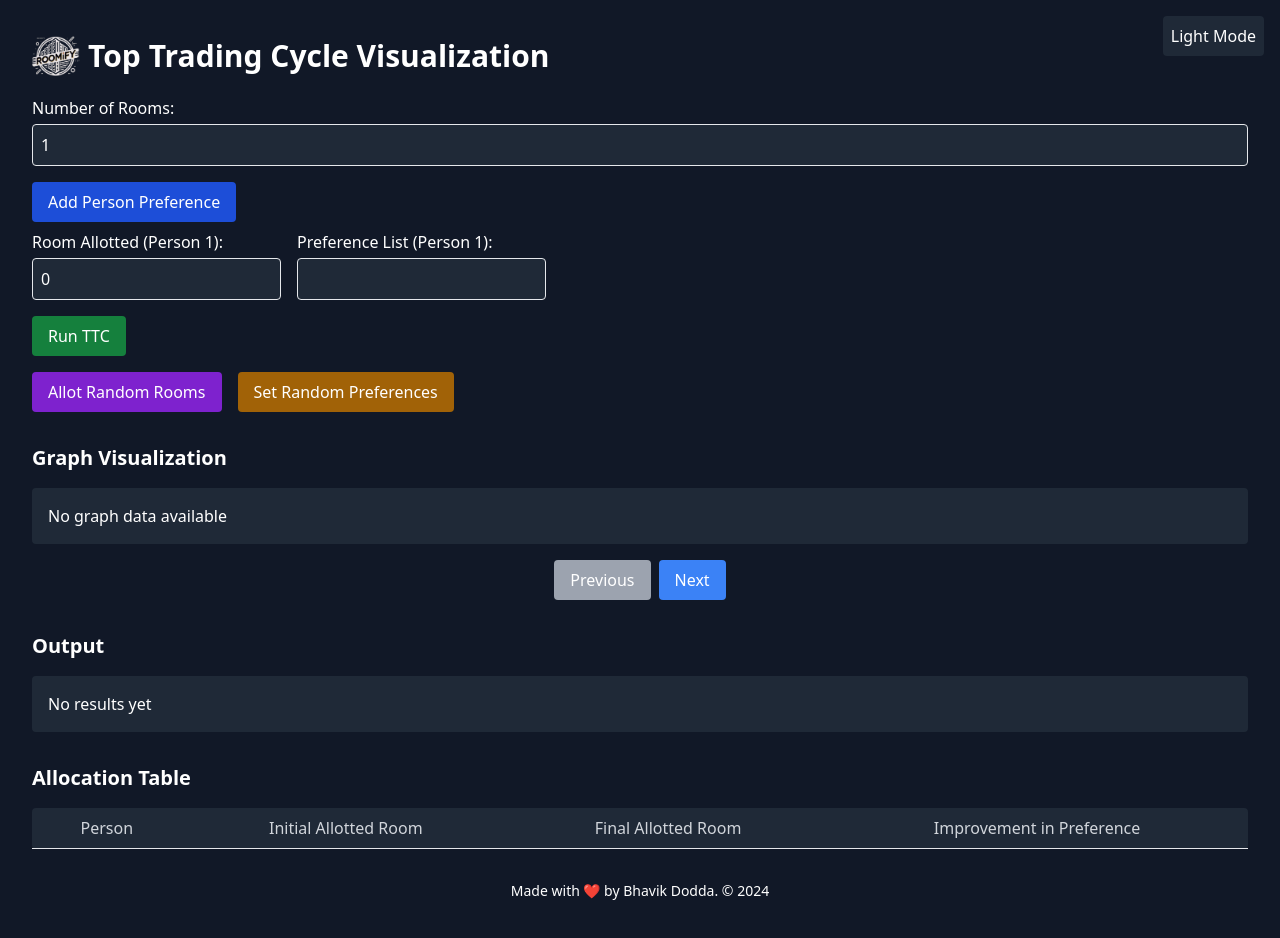
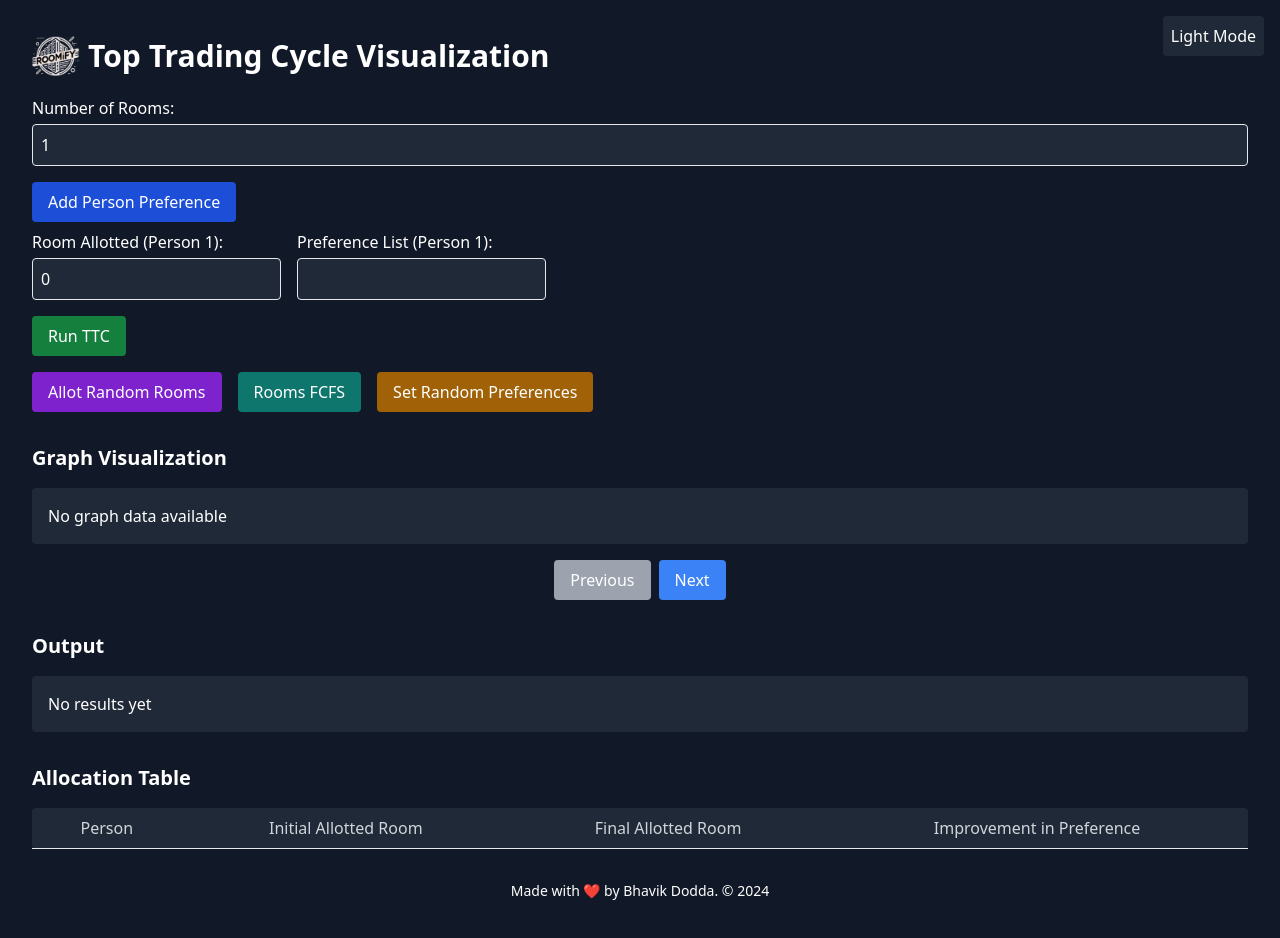
Before and after one commit to BhavikDodda/hostel, a Next.js app: page / in a window 1280 px wide. Shown: the top 938 px of the page. Built offline with nearby package versions, Linux system fonts and the light colour scheme.

Commit message:
first come first serve

```diff
--- a/app/page.tsx
+++ b/app/page.tsx
@@ -127,9 +127,40 @@ export default function Home() {
     document.documentElement.classList.toggle("dark", !darkMode);
   };
 
+  const FCFSallocateRooms = (order: number[]) => {
+    const prefList = preferences.map((p) =>
+      p.split(",").map((s) => parseInt(s.trim()))
+    );
+    const allocated = new Array(prefList.length).fill(null);
+    const takenRooms = new Set();
+      order.forEach(person => {
+      const personIndex = person - 1;
+      const preferenceList = prefList[personIndex];
+
+
+      for (let room of preferenceList) {
+        if (!takenRooms.has(room)) {
+          allocated[personIndex] = room;
+          takenRooms.add(room);
+          break;
+        }
+      }
+    });
+    console.log(prefList)
+    console.log(allocated);
+    return allocated;
+  }
+
   const randomRoomAllot = () => {
     if (rooms > 0) {
       const shuffledRooms = Array.from({ length: rooms }, (_, i) => i + 1).sort(() => Math.random() - 0.5);
+      setRoomAllotments(shuffledRooms);
+    }
+  };
+
+  const fcfsRoomAllot = () => {
+    if (rooms > 0) {
+      const shuffledRooms = FCFSallocateRooms(Array.from({ length: rooms }, (_, i) => i + 1));
       setRoomAllotments(shuffledRooms);
     }
   };
@@ -231,6 +262,12 @@ export default function Home() {
           Allot Random Rooms
         </button>
         <button
+          onClick={fcfsRoomAllot}
+          className="bg-teal-500 text-white px-4 py-2 rounded dark:bg-teal-700 dark:text-white"
+        >
+          Rooms FCFS
+        </button>
+        <button
           onClick={randomPreferences}
           className="bg-yellow-500 text-white px-4 py-2 rounded dark:bg-yellow-700 dark:text-white"
         >
```
